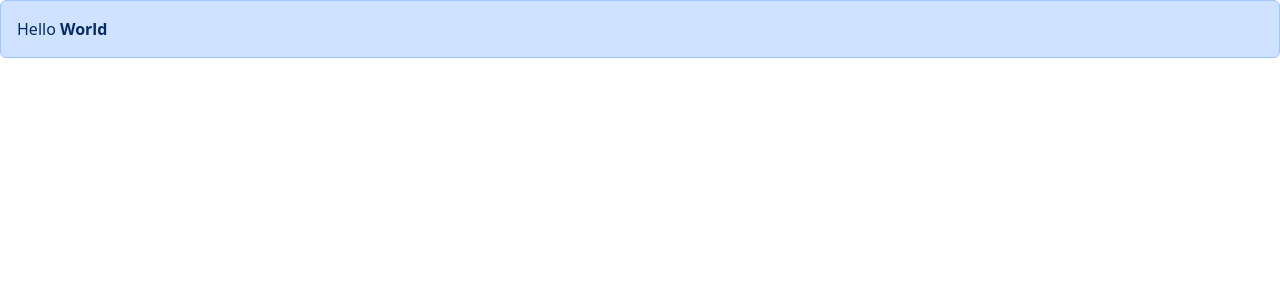
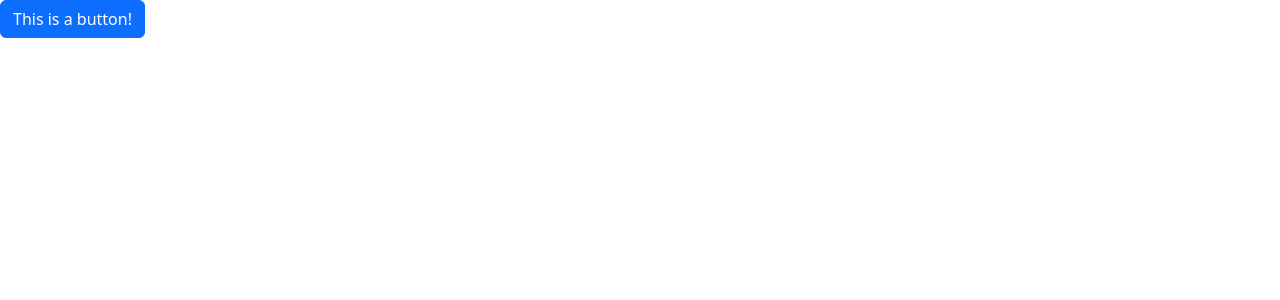
Before and after one commit to chienchuanw/react-learning, a React (Vite) app: page / in a window 1280 px wide. Shown: the top 300 px of the page. Built offline with nearby package versions, Linux system fonts and the light colour scheme.

Commit message:
Doing Exercise: Building a Button Component

```diff
--- a/src/App.tsx
+++ b/src/App.tsx
@@ -1,14 +1,15 @@
 import Message from './Message';
 import ListGroup from './components/ListGroup';
 import Alert from './components/Alert';
+import Button from './components/Button';
 
-// function App() {
-//   // We should always close our React component like the comment below. Otherwise, it will get a compilation error.
-//   // return <div><Message></Message></div>
+function AppMessage() {
+  // We should always close our React component like the comment below. Otherwise, it will get a compilation error.
+  // return <div><Message></Message></div>
 
-//   // We can also use self-closing syntax
-//   return <div><Message /></div>;
-// }
+  // We can also use self-closing syntax
+  return <div><Message /></div>;
+}
 
 function App() {
   let items = ['New York', 'San Francisco', 'Tokyo', 'London', 'Paris'];
@@ -27,7 +28,16 @@ function AppAlert() {
       </Alert>
     </div>
   )
-
 }
 
-export default AppAlert;
+function AppButton() {
+  return (
+    <div>
+      <Button>
+        This is a button!
+      </Button>
+    </div>
+  )
+}
+
+export default AppButton;
--- /dev/null
+++ b/src/components/Button.tsx
@@ -0,0 +1,13 @@
+import React from 'react';
+
+interface Props {
+  children: string
+}
+
+const Button = ({ children }: Props) => {
+  return (
+    <button className='btn btn-primary'>{ children }</button>
+  )
+}
+
+export default Button
```
